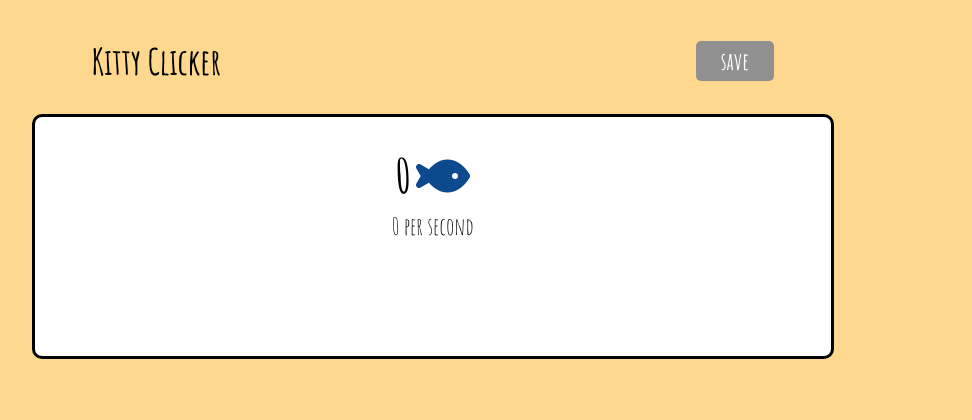
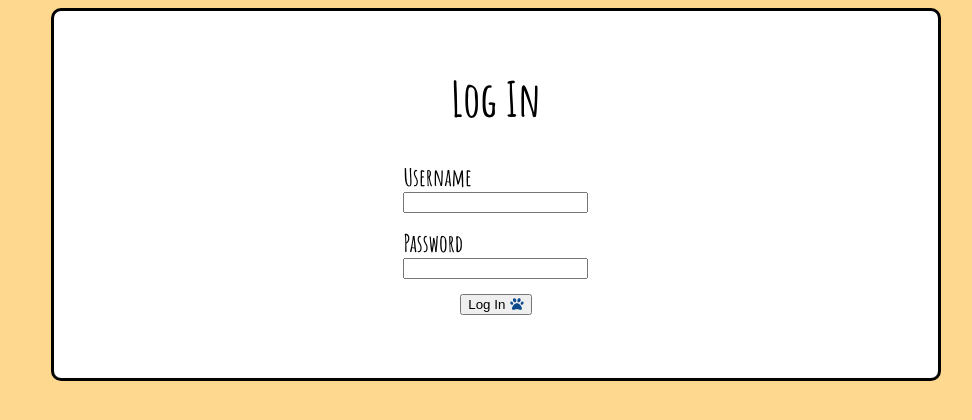
Before and after one commit to anreko/kittyclicker, a React app: page / in a window 1280 px wide. Shown: the whole page, without its empty margins (144-1116 px from the left). Built offline with nearby package versions, Linux system fonts and the light colour scheme; no server answers.

Commit message:
Processing single Test user login

```diff
--- a/client/components/App.js
+++ b/client/components/App.js
@@ -1,76 +1,26 @@
-import React, { useState, useEffect, useRef} from 'react';
-import FishesDisplay from './fishesDisplay.jsx';
-import CatAllTiles from './catAllTiles.jsx';
-//import provider from globalState
+import React, { useState, useEffect } from 'react';
+import Game from './game.js';
+import Login from './login.js';
 
 function App() {
-  //set state
-  const [user, setUser] = useState([]);
-  const [fishes, setFishes] = useState(0);
-  const [cats, setCats] = useState([])
-  const [fps, setFps] = useState(0);
+  const [pageDisplay, setDisplay] = useState(<p>LOADING</p>);
+  const [logged, setLogged] = useState(false);
 
 
-  //runs once on load to get game data
   useEffect(() => {
-    fetch('/data')
-    //returns an object with userInfo object and catInfo array
-    //TODO Modify query so it doesn't return user password or cat cost.
-    //catInfo array contains cat objects by ID
-      .then(response => response.json())
-      .then(data => {
-        console.log(data);
-        setUser([data.userInfo.username]);
-        setFishes([parseInt(data.userInfo.fishes)])
-        //push user's cat IDs into cats state
-        let kittyInfo = {};
-        for (let x = 0; x < data.catInfo.length; x++){
-          kittyInfo[data.catInfo[x]._id] = data.catInfo[x]
-        }
-        console.log("CAT INFO?:", kittyInfo);
-        let catIDs = [];
-        let perSec = 0;
-        for (let i = 1; i < 5; i++){
-          // console.log(data.userInfo['cat_'+i])
-          let id = data.userInfo['cat_'+i];
-          let obj = kittyInfo[id];
-          perSec += parseInt(kittyInfo[id].fish);
-          catIDs.push(obj);
-        }
-        console.log("CATS BY ID:", catIDs);
-        setCats(catIDs)
-        setFps(perSec);
-      })
-  }, []);
-
-    useEffect(() => {
-      const fishesLoop = setInterval(() => {setFishes(parseInt(fishes) + (parseInt(fps)))}, 1000)
-      return function cleanup() {
-        clearInterval(fishesLoop)
-      }
-    },[fishes])
-
-    function save(){
-      console.log('Trying to save fishes:', fishes);
-      fetch('/saveData', {
-        method: 'POST',
-        body: JSON.stringify({fishes}),
-        headers: {'Content-Type': 'application/json'}
-        })
-    .then(response => response.json())
-    .then(response => console.log(response))
+    if (logged) {
+      setDisplay(<Game />);
+      // console.log('Logged in', displayScreen);
     }
+    else {
+      setDisplay(<Login setLogged={setLogged}/>);
+      // console.log('Not logged in', displayScreen);
+    }
+  },[logged])
 
   return (
-    <div id="gameScreen">
-      <div id="title">
-        <h2>Kitty Clicker</h2>
-        <button id="saveBtn" onClick={() => save()}>save</button>
-      </div>
-      <div id="main">
-        <FishesDisplay fishes={fishes} fps={fps} />
-        <CatAllTiles cats={cats} setCats={setCats} setFps={setFps} fishes={fishes} setFishes={setFishes}/>
-      </div>
+    <div className="centered">
+      {pageDisplay}
     </div>
   )
 }
--- /dev/null
+++ b/client/components/game.js
@@ -0,0 +1,77 @@
+import React, { useState, useEffect } from 'react';
+import FishesDisplay from './fishesDisplay.jsx';
+import CatAllTiles from './catAllTiles.jsx';
+
+function Game() {
+    //set state
+    const [user, setUser] = useState([]);
+    const [fishes, setFishes] = useState(0);
+    const [cats, setCats] = useState([])
+    const [fps, setFps] = useState(0);
+
+
+    //runs once on load to get game data
+    useEffect(() => {
+      fetch('/data')
+      //returns an object with userInfo object and catInfo array
+      //TODO Modify query so it doesn't return user password or cat cost.
+      //catInfo array contains cat objects by ID
+        .then(response => response.json())
+        .then(data => {
+          console.log(data);
+          setUser([data.userInfo.username]);
+          setFishes([parseInt(data.userInfo.fishes)])
+          //push user's cat IDs into cats state
+          let kittyInfo = {};
+          for (let x = 0; x < data.catInfo.length; x++){
+            kittyInfo[data.catInfo[x]._id] = data.catInfo[x]
+          }
+          console.log("CAT INFO?:", kittyInfo);
+          let catIDs = [];
+          let perSec = 0;
+          for (let i = 1; i < 5; i++){
+            // console.log(data.userInfo['cat_'+i])
+            let id = data.userInfo['cat_'+i];
+            let obj = kittyInfo[id];
+            perSec += parseInt(kittyInfo[id].fish);
+            catIDs.push(obj);
+          }
+          console.log("CATS BY ID:", catIDs);
+          setCats(catIDs)
+          setFps(perSec);
+        })
+    }, []);
+
+      useEffect(() => {
+        const fishesLoop = setInterval(() => {setFishes(parseInt(fishes) + (parseInt(fps)))}, 1000)
+        return function cleanup() {
+          clearInterval(fishesLoop)
+        }
+      },[fishes])
+
+      function save(){
+        console.log('Trying to save fishes:', fishes);
+        fetch('/saveData', {
+          method: 'POST',
+          body: JSON.stringify({fishes}),
+          headers: {'Content-Type': 'application/json'}
+          })
+      .then(response => response.json())
+      .then(response => console.log(response))
+      }
+
+    return (
+      <div id="gameScreen">
+        <div id="title">
+          <h2>Kitty Clicker</h2>
+          <button id="saveBtn" onClick={() => save()}>save</button>
+        </div>
+        <div className="main">
+          <FishesDisplay fishes={fishes} fps={fps} />
+          <CatAllTiles cats={cats} setCats={setCats} setFps={setFps} fishes={fishes} setFishes={setFishes}/>
+        </div>
+      </div>
+    )
+  }
+
+  export default Game;
--- /dev/null
+++ b/client/components/login.js
@@ -0,0 +1,41 @@
+import React, { useState, useEffect } from 'react';
+
+function Login(props) {
+    const [username, setUsername] = useState("")
+    const [password, setPassword] = useState("")
+
+
+    function checkLogin(){
+        fetch('/login', {
+            method: 'POST',
+            body: JSON.stringify({username, password}),
+            headers: {'Content-Type': 'application/json'}
+            })
+        .then(response => response.json())
+        .then(response => {
+            if (response === true){
+                props.setLogged(true);
+            }
+            else console.log('Username/Pass does not exist');
+        })
+
+    }
+
+
+    return (
+        <div className="main centered">
+            <h1>Log In</h1>
+            <div id="username">
+                <label htmlFor="username">Username</label><br />
+                <input type="text" name="username" onChange={e => setUsername(e.target.value)}></input>
+            </div>
+            <div id="password">
+                <label htmlFor="username">Password</label><br />
+                <input type="password" name="password" onChange={e => setPassword(e.target.value)}></input>
+            </div>
+            <button onClick={()=>{checkLogin()}}>Log In<span className="fas fa-paw"></span></button>
+        </div>
+      )
+}
+
+export default Login;
--- a/stylesheet.css
+++ b/stylesheet.css
@@ -30,7 +30,7 @@ body {
     border-radius: 5px;
 }
 
-#main {
+.main {
     border: 3px solid black;
     border-radius: 10px;
     background-color: white;
@@ -94,3 +94,22 @@ body {
     margin-left: 5px;
     color: #0c4a8e;
 }
+
+.centered {
+    display: flex;
+    flex-direction: column;
+    align-items: center;
+}
+
+label {
+    font-weight: 700;
+    font-size: 1.5rem;
+}
+
+#username {
+    margin-bottom: 2%;
+}
+
+#password {
+    margin-bottom: 2%;
+}
--- a/webpack.config.js
+++ b/webpack.config.js
@@ -13,7 +13,8 @@ module.exports = {
         //If proxy is needed
         proxy: {'/data': 'http://localhost:3000',
                 '/updateCat': 'http://localhost:3000',
-                '/saveData': 'http://localhost:3000'}
+                '/saveData': 'http://localhost:3000',
+                '/login': 'http://localhost:3000'}
     },
     module: {
         rules: [
```
Also changed, not shown: server/server.js (+21 -0 lines).
